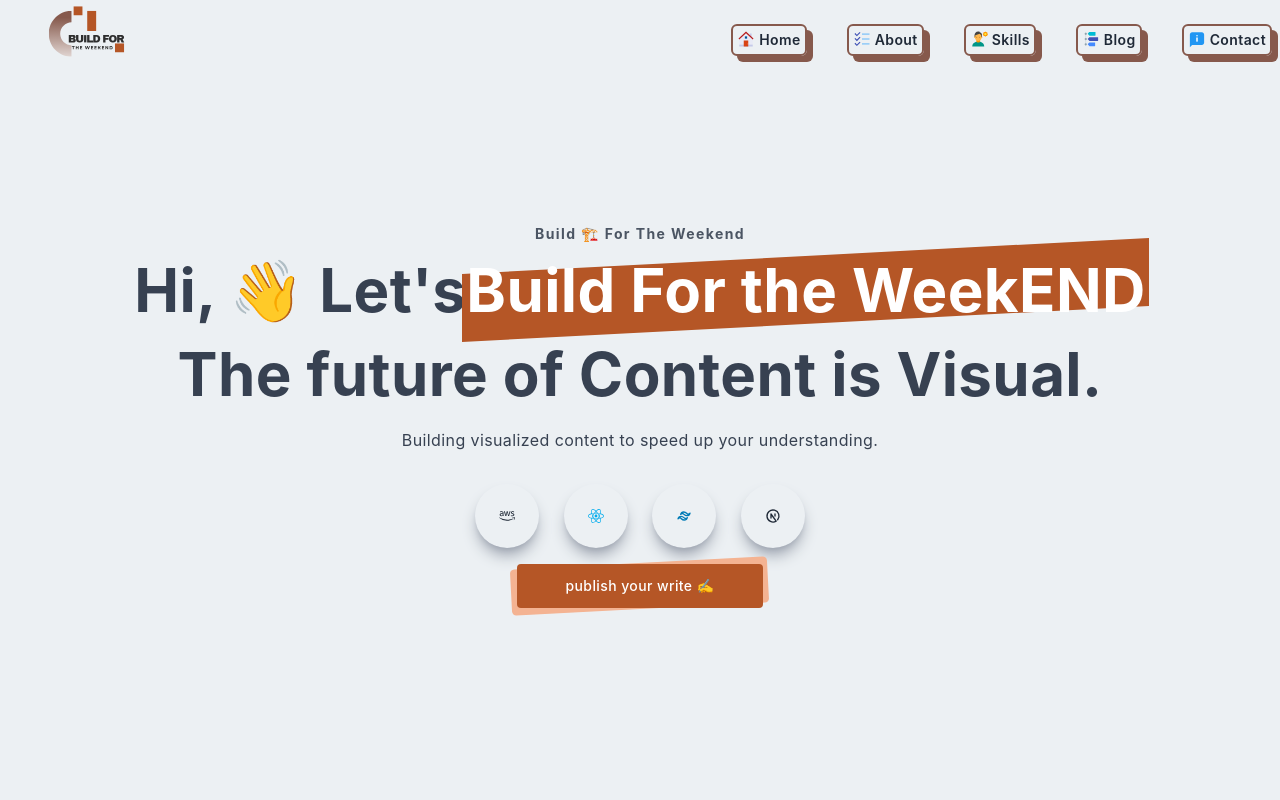
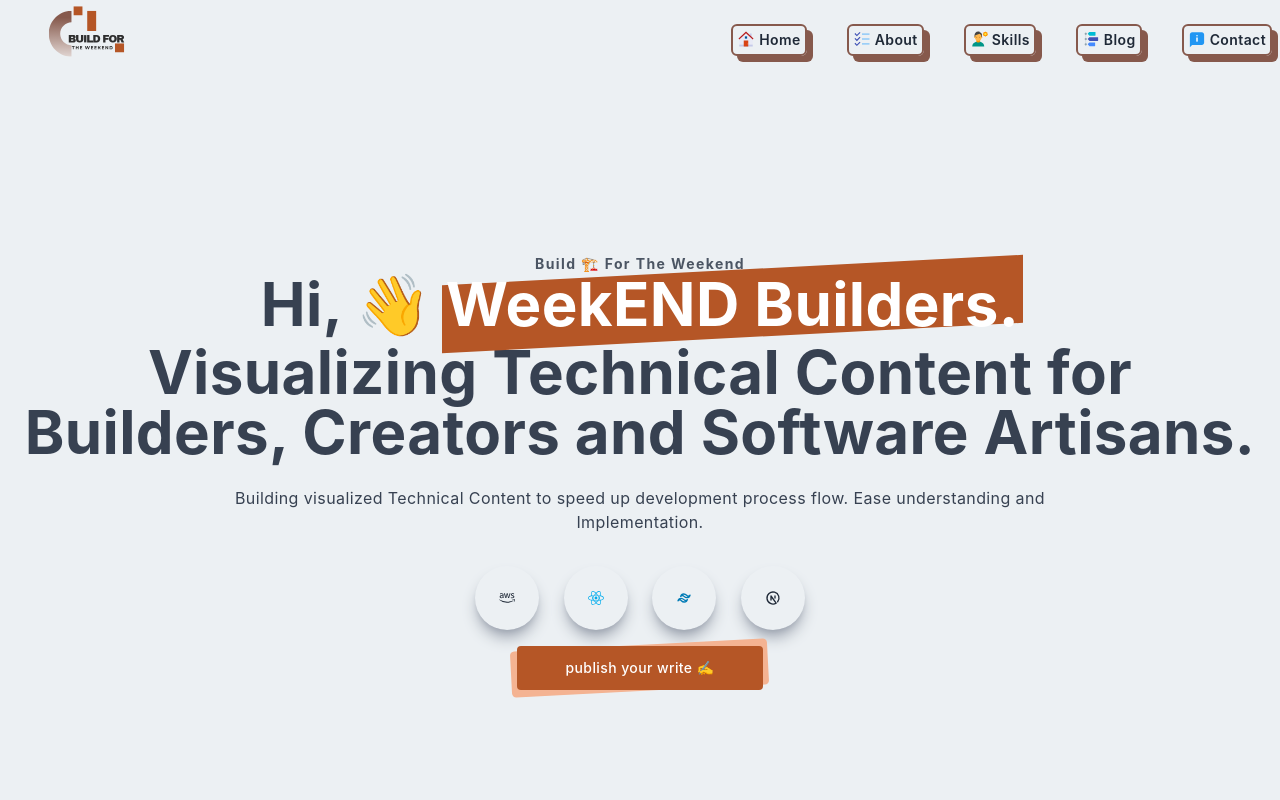
Before and after one commit to CollyneJumah/Build-for-the-weekend, a Next.js app: page / in a window 1280 px wide. Shown: the top 800 px of the page. Built offline with nearby package versions, Linux system fonts and the light colour scheme.

Commit message:
chore:content update

```diff
--- a/components/About.jsx
+++ b/components/About.jsx
@@ -5,7 +5,7 @@ export const About = () => {
     <div id="about" className='w-full md:h-screen p-2 flex items-center py-16'>
         <div className='max-w-[1240px] m-auto md:grid grid-cols-3 gap-8'>
             <div className="col-span-2">
-                <p className='capitalize text-xl tracking-widest text-[#86594c] font-bold'>About</p>
+                <p className='capitalize text-xl tracking-widest text-[#86594c] font-bold'>From Information to Imagination.</p>
                 <h2>For Builders and  Writers</h2>
                 <p className='py-2 text-gray-600 text-justify'>
                   Building content curated for developers
--- a/components/Main.jsx
+++ b/components/Main.jsx
@@ -8,17 +8,17 @@ import {TbBrandTailwind,TbBrandNextjs} from 'react-icons/tb'
 export const Main = () => {
   return (
     <div id="home" className='w-full h-screen text-center'>
-        <div className="max-w-[1240px] w-full h-full mx-auto pt-8 flex justify-center items-center">
-            <div>
+        <div className="max-w-[1240px] w-full h-full mx-auto flex justify-center items-center">
+            <div className="pt-36">
                 <p className='capitalize text-sm tracking-widest text-gray-600 font-bold'>  Build 🏗️ for the Weekend </p>
-                <h1 className='py-4 text-gray-700'>Hi, 👋 {`Let's`}
+                <h1 className='text-gray-700'><span>Hi, 👋 </span>
                     <span className="before:block before:absolute before:-inset-1 before:-skew-y-3 before:bg-[#B55626] relative inline-block">
-                        <span  className="relative text-white">Build For the WeekEND</span>
+                        <span  className="relative text-white">WeekEND Builders.</span>
                     </span>
                 </h1>
-                <h1 className='py-2 text-gray-700'>The future of Content is Visual.</h1>
+                <h1 className='py-2 text-gray-700'>Visualizing Technical Content for Builders, Creators and Software Artisans.</h1>
                 <p className='py-4 text-gray-700 max-w-[70%] m-auto'>
-                {`Building visualized content to speed up your understanding. `}
+                {`Building visualized Technical Content to speed up development process flow. Ease understanding and Implementation. `}
                 </p>
                 <div className='flex items-center justify-between max-w-[330px] m-auto py-4'>
                     <div className='shadow-lg shadow-gray-400 p-6 cursor-pointer rounded-full hover:scale-105 ease-in duration-200 '>
```
